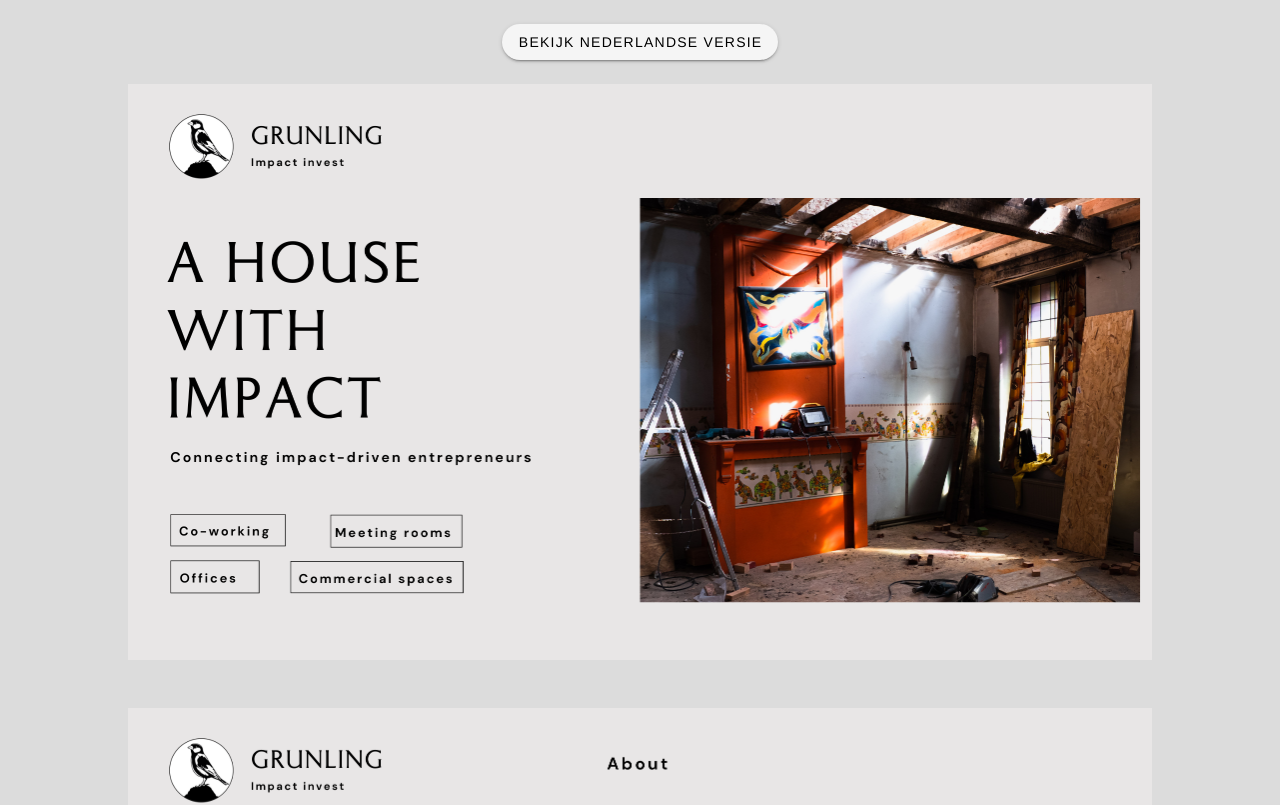
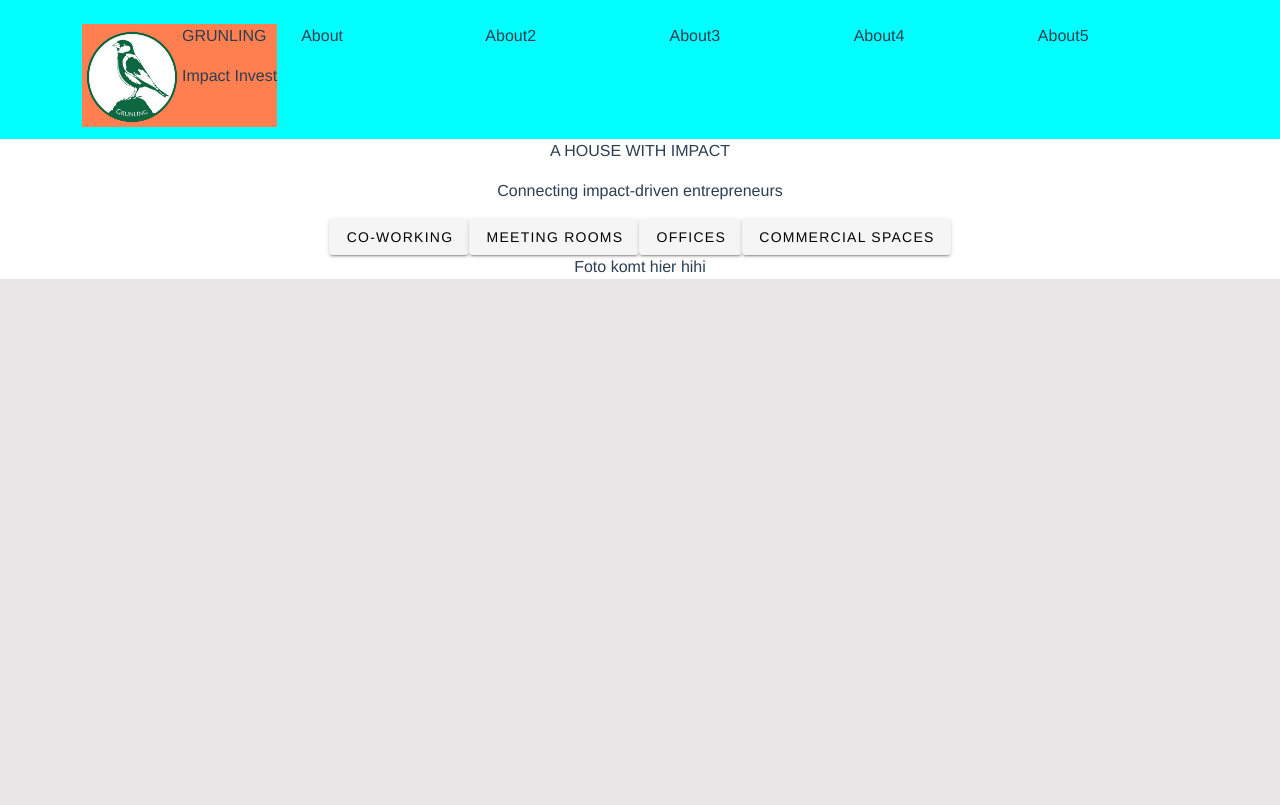
Before and after one commit to simonvbrae/grunling-web, a Vue app: page /about in a window 1280 px wide. Shown: the top 805 px of the page. Built offline with nearby package versions, Linux system fonts and the light colour scheme; what vue-scrollactive would draw is missing.

Commit message:
Work on AboutPage

```diff
--- a/src/App.vue
+++ b/src/App.vue
@@ -1,8 +1,19 @@
 <template>
   <div id="app">
+    <MenuBar></MenuBar>
     <router-view />
   </div>
 </template>
+
+<script lang="ts">
+import Vue from "vue";
+import MenuBar from "./components/HeaderComponent.vue";
+
+export default Vue.extend({
+  name: "App",
+  components: { MenuBar },
+});
+</script>
 
 <style>
 #app {
--- a/src/assets/css/main.css
+++ b/src/assets/css/main.css
@@ -32,5 +32,12 @@ body {
 }
 
 /* Menu item styling (box) */
+.borderButton{
+  text-decoration: none;
+  color: black;
+  border: 10px;
+  border-color: black;
+}
+
 
 /* Logo & title component */
--- /dev/null
+++ b/src/components/HeaderComponent.vue
@@ -0,0 +1,23 @@
+<template>
+  <div
+    style="background-color: aqua; text-align: left; /* TODO fit to content */"
+  >
+    <v-container>
+      <v-row
+        ><v-col><LogoComponent></LogoComponent></v-col><v-col>About</v-col
+        ><v-col>About2</v-col><v-col>About3</v-col><v-col>About4</v-col
+        ><v-col>About5</v-col></v-row
+      >
+    </v-container>
+  </div>
+</template>
+
+<script lang="ts">
+import Vue from "vue";
+import LogoComponent from "./LogoComponent.vue";
+
+export default Vue.extend({
+  name: "MenuBar",
+  components: { LogoComponent },
+});
+</script>
--- a/src/components/LogoComponent.vue
+++ b/src/components/LogoComponent.vue
@@ -1,3 +1,37 @@
 <template>
-        <img src=""></img>
+  <div style="white-space: nowrap; background-color: coral">
+    <img src="logo.png" style="max-height: 100px" />
+    <div style="display: inline-block; height: 100%">
+      <p style="height: 10%; vertical-align: middle">GRUNLING</p>
+      <p style="height: 10%; vertical-align: middle">Impact Invest</p>
+    </div>
+  </div>
+  <!-- <div
+    style="
+      max-width: 400px;
+      max-height: 100px;
+      background-color: aqua;
+      text-align: left; /* TODO fit to content */
+    "
+  >
+    <v-container>
+      <v-row
+        ><v-col style="width: fit-content; /* TODO fit to content */">
+ </v-col
+        ><v-col
+          ><v-container style="/* TODO fit to column size */"
+            ><v-row>GRUNLING</v-row><v-row>Impact Invest</v-row></v-container
+          ></v-col
+        ></v-row
+      >
+    </v-container>
+  </div> -->
 </template>
+
+<script lang="ts">
+import Vue from "vue";
+
+export default Vue.extend({
+  name: "LogoComponent",
+});
+</script>
--- a/src/router/index.ts
+++ b/src/router/index.ts
@@ -11,7 +11,7 @@ const routes: Array<RouteConfig> = [
       import(/* webpackChunkName: "about" */ "../views/HomeView.vue"),
   },
   {
-    path: "/",
+    path: "/about",
     name: "home",
     component: () =>
       import(/* webpackChunkName: "about" */ "../views/AboutView.vue"),
--- a/src/views/AboutView.vue
+++ b/src/views/AboutView.vue
@@ -0,0 +1,77 @@
+<template>
+  <div>
+    <p>A HOUSE WITH IMPACT</p>
+    <p>Connecting impact-driven entrepreneurs</p>
+    <div>
+      <v-btn
+        class="text-center borderButton"
+        style="
+          border-width: 100px;
+          background-color: ;
+          text-decoration: none;
+          color: black;
+          border-color: black;
+        "
+      >
+        Co-working
+      </v-btn>
+      <v-btn
+        class="text-center borderButton"
+        style="
+          border-width: 100px;
+          background-color: ;
+          text-decoration: none;
+          color: black;
+          border-color: black;
+        "
+      >
+        Meeting rooms
+      </v-btn>
+      <v-btn
+        class="text-center borderButton"
+        style="
+          border-width: 100px;
+          background-color: ;
+          text-decoration: none;
+          color: black;
+          border-color: black;
+        "
+      >
+        Offices
+      </v-btn>
+      <v-btn
+        class="text-center borderButton"
+        style="
+          border-width: 100px;
+          background-color: ;
+          text-decoration: none;
+          color: black;
+          border-color: black;
+        "
+      >
+        Commercial spaces
+      </v-btn>
+    </div>
+    <div>Foto komt hier hihi</div>
+  </div>
+</template>
+
+<script lang="ts">
+import Vue from "vue";
+
+export default Vue.extend({
+  name: "AboutView",
+  components: {},
+  computed: {},
+  methods: {},
+});
+</script>
+
+<style scoped>
+.borderButton {
+  text-decoration: none;
+  color: black;
+  border: 10px;
+  border-color: black;
+}
+</style>
```
